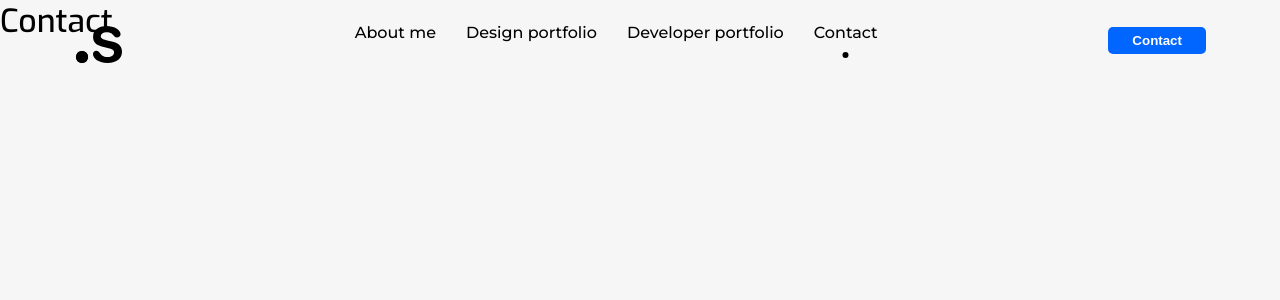
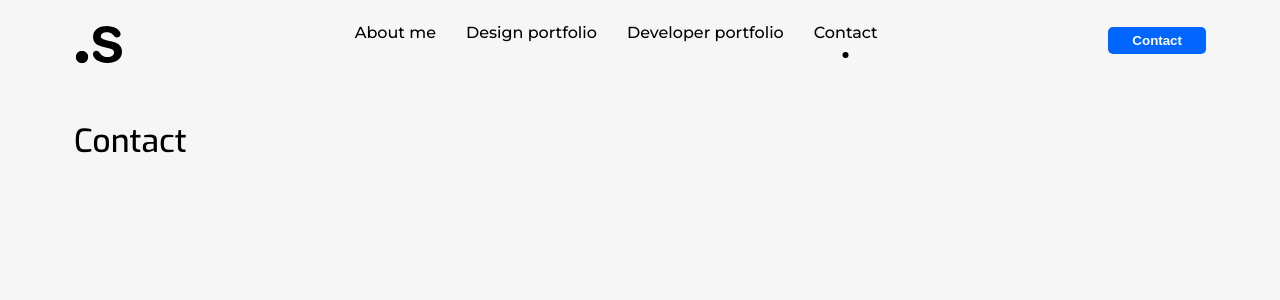
Before and after one commit to Saxxan/portfolio, a React (Create React App) app in the folder portfolio/: page /contact in a window 1280 px wide. Shown: the top 300 px of the page. Built offline with nearby package versions, Linux system fonts and the light colour scheme.

Commit message:
Section titles layout

```diff
--- a/portfolio/src/components/sectionTitle/SectionTitle.jsx
+++ b/portfolio/src/components/sectionTitle/SectionTitle.jsx
@@ -2,8 +2,8 @@ import styled from "styled-components"
 
 const PageSectionTitle = styled.h2`
     width: 90vw;
-    margin: 0;
-    padding: 0;
+    margin: 0 auto;
+    padding: 15vh 10px 10px 10px;
     text-align: left;
     font-size: 2rem;
     font-weight: 500;
```
